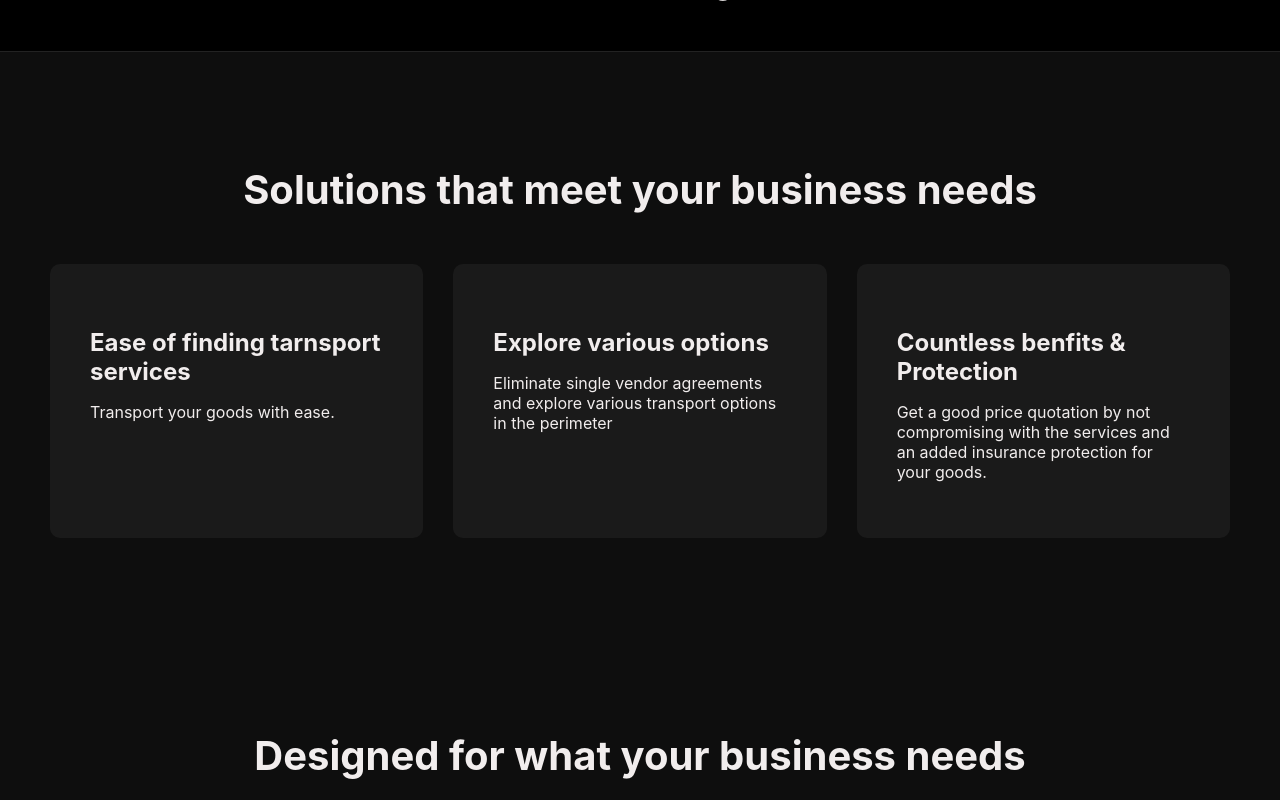
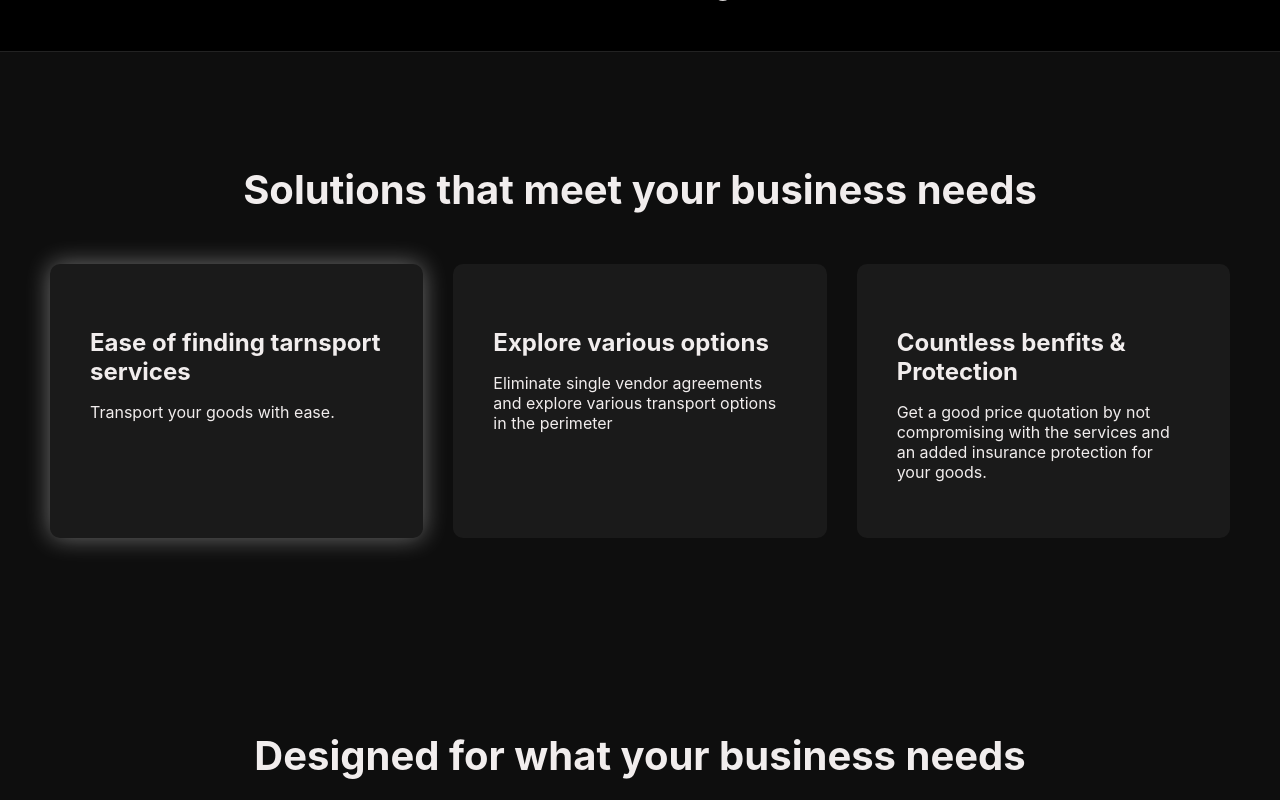
Before and after one commit to rahul92126/TC_booking_app, a React (Create React App) app: page / in a window 1280 px wide. In both pictures the pointer is over the element 236 px from the left and 1141 px from the top of the page. Shown: the part 741-1541 px from the top of the page. Built offline with nearby package versions, Linux system fonts and the light colour scheme.

Commit message:
Updated frontend with new React design

```diff
--- a/src/App.css
+++ b/src/App.css
@@ -237,6 +237,11 @@ body {
   background-color: #1a1a1a;
   padding: 40px;
   border-radius: 10px;
+  transition: box-shadow 0.3s ease;
+}
+
+.solution-card:hover {
+  box-shadow: 0 0 25px rgba(255, 255, 255, 0.4);
 }
 
 .solution-card h3 {
@@ -330,6 +335,11 @@ body {
   padding: 30px;
   border-radius: 10px;
   text-align: left;
+  transition: box-shadow 0.3s ease;
+}
+
+.feature-card:hover{
+  box-shadow: 0 0 20px rgba(245, 247, 245, 0.4);
 }
 
 .feature-card img {
```
